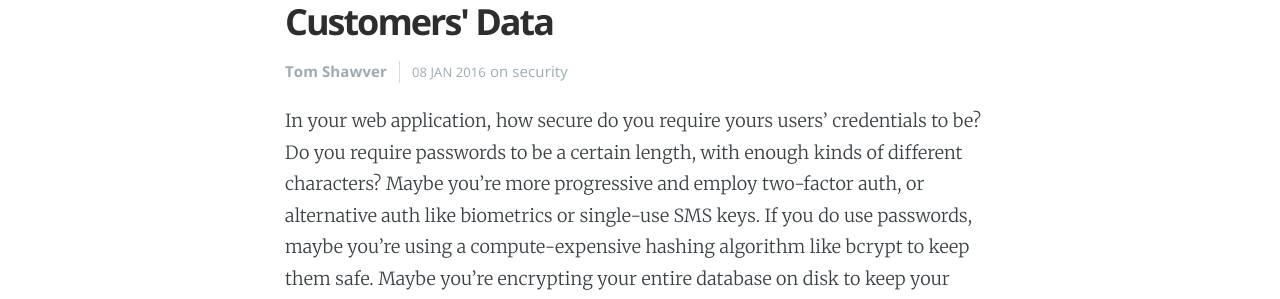
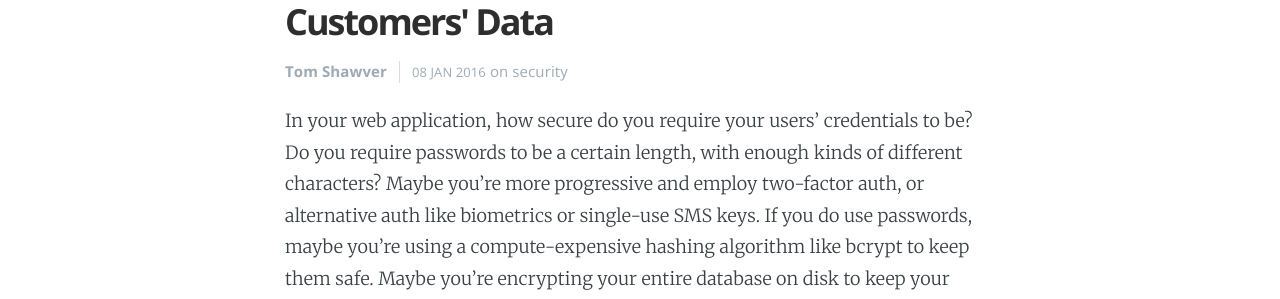
Before and after one commit to TechnologyAdvice/technologyadvice.github.io, a Jekyll site: the page built from _posts/2016-01-08-learn-this-one-weird-trick-to-protect-your-customers-data.markdown, in a window 1280 px wide and 900 px high, scrolled down 524 px. Shown: the part 151-450 px from the top of the window. Built offline with Jekyll 4.4.1, drawn with Linux system fonts in a browser that asks for light colours; some of the changed text lies outside the part shown.

Commit message:
Cryptex: Correct typo, add link

```diff
--- a/_posts/2016-01-08-learn-this-one-weird-trick-to-protect-your-customers-data.markdown
+++ b/_posts/2016-01-08-learn-this-one-weird-trick-to-protect-your-customers-data.markdown
@@ -8,7 +8,7 @@ cover: /assets/images/covers/books.jpg
 description: With so much focus on secure user passwords recently, there's surprisingly little about secure database and service credentials. Encrypting your credentials against everyone from your CI to your engineers can be simple and quick to implement.
 ---
 
-In your web application, how secure do you require yours users' credentials to be? Do you require passwords to be a certain length, with enough kinds of different characters? Maybe you're more progressive and employ two-factor auth, or alternative auth like biometrics or single-use SMS keys. If you do use passwords, maybe you're using a compute-expensive hashing algorithm like bcrypt to keep them safe. Maybe you're encrypting your entire database on disk to keep your users as safe as possible. Nothing short of an attacker compromising your live database could leak that data out.
+In your web application, how secure do you require your users' credentials to be? Do you require passwords to be a certain length, with enough kinds of different characters? Maybe you're more progressive and employ two-factor auth, or alternative auth like biometrics or single-use SMS keys. If you do use passwords, maybe you're using a compute-expensive hashing algorithm like bcrypt to keep them safe. Maybe you're encrypting your entire database on disk to keep your users as safe as possible. Nothing short of an attacker compromising your live database could leak that data out.
 
 Quick sanity check: right now, where can I find the secret used by your production application to authenticate to your database?
 
```
Also changed, not shown: other parts of _posts/2016-01-08-learn-this-one-weird-trick-to-protect-your-customers-data.markdown (+1 -0 lines).
